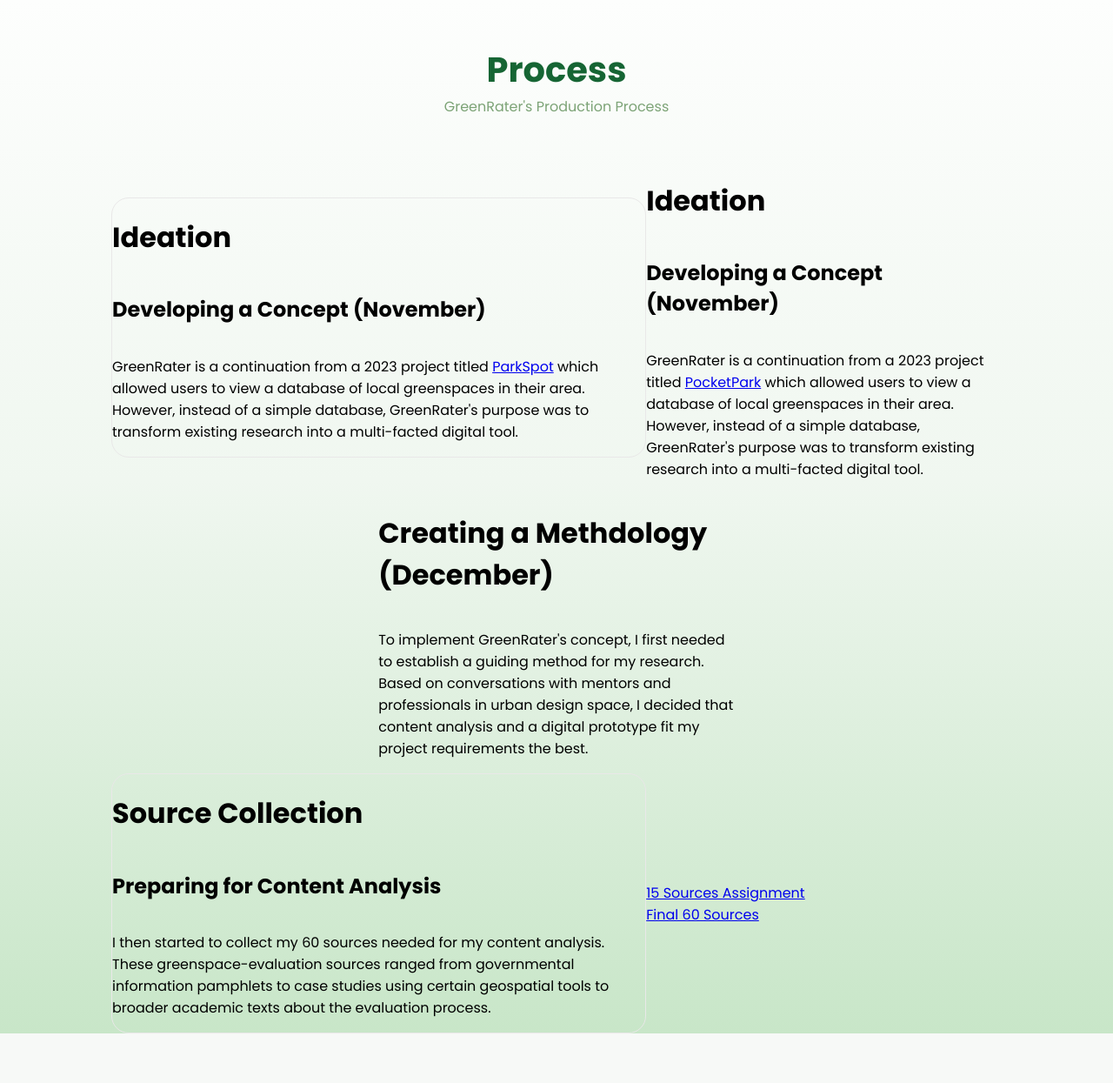
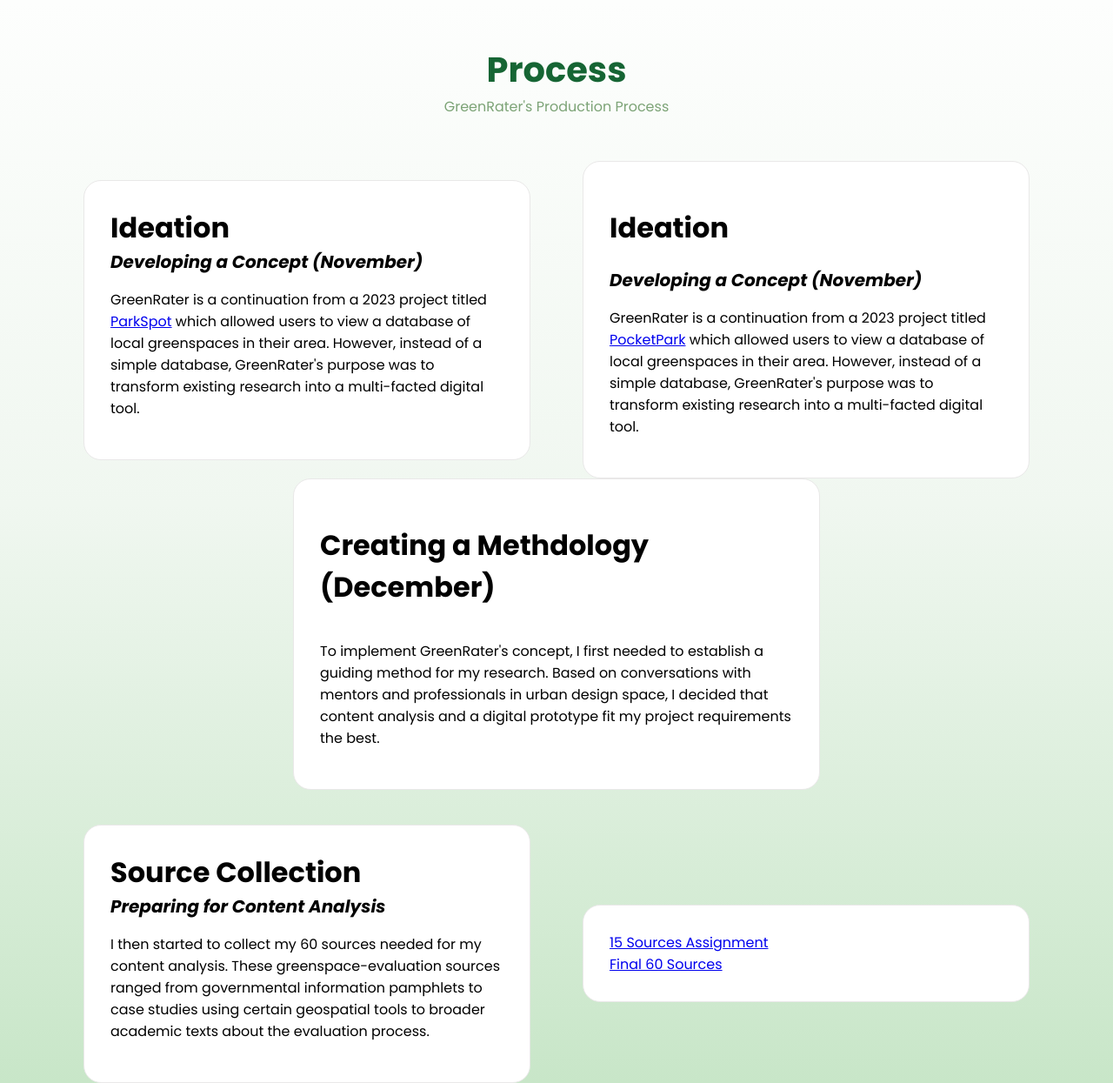
Before and after one commit to lurplee/greenspace_project, a Flask app: page /process in a window 1280 px wide. Shown: the part 85-1330 px from the top of the page at 87% size. Before the commit the page ends 1273 px from the top, so only its background shows below. Run offline with Flask 3, Linux system fonts and the light colour scheme.

Commit message:
Updating content-section and content-left/right styling

```diff
--- a/static/style.css
+++ b/static/style.css
@@ -345,28 +345,53 @@
 
 .content-section{
     min-height:200px;
-    width:80%;
+    width:85%;
+    gap:60px;
     margin:auto;
     display:flex;
     flex-direction:row
 }
 
 .content-left{
+    background-color:white;
+    padding:30px;
     display: flex;
     flex-direction: column;
     align-content: left;
-    width: 60%;
+    width: 50%;
     margin: auto;
     border-radius: 20px;
     border: solid rgb(233, 232, 232) 0.5px;
 }
 
+
+
 .content-right{
+    background-color:white;
+    padding:30px;
+    display: flex;
+    flex-direction: column;
+    align-content: right;
+    width: 50%;
+    margin: auto;
+    border-radius: 20px;
+    border: solid rgb(233, 232, 232) 0.5px;
+}
+
+.content-page{
     display:flex;
-    flex-direction:column;
-    align-content:left;
-    width:40%;
-    margin:auto
+    flex-direction: column;
+    gap:40px;
+}
+.content-left h2, .content-right h2{
+    margin:0;
+    font-size:20px;
+    font-weight:200px !important;
+    font-style: italic;
+}
+
+.content-left h1, .content-left h1{
+    margin:0;
 }
 
 
```
